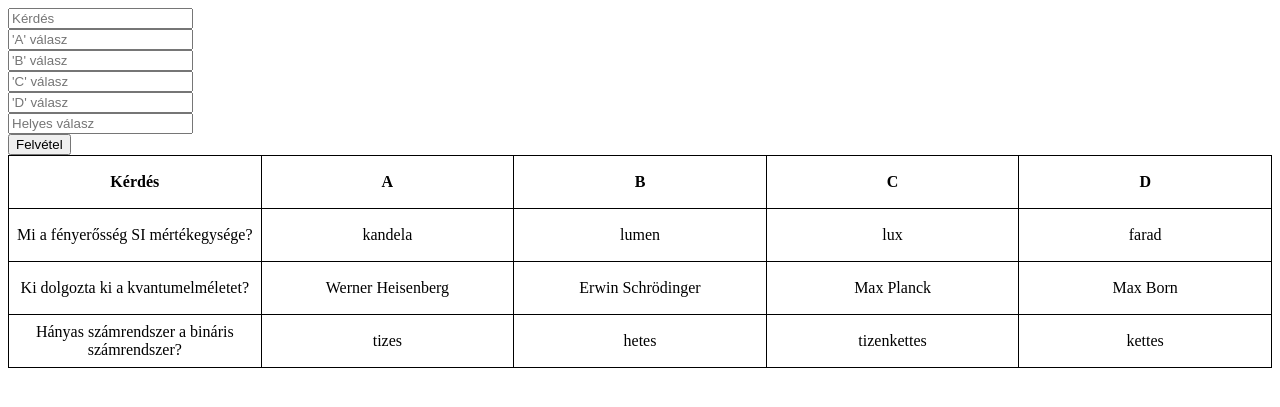
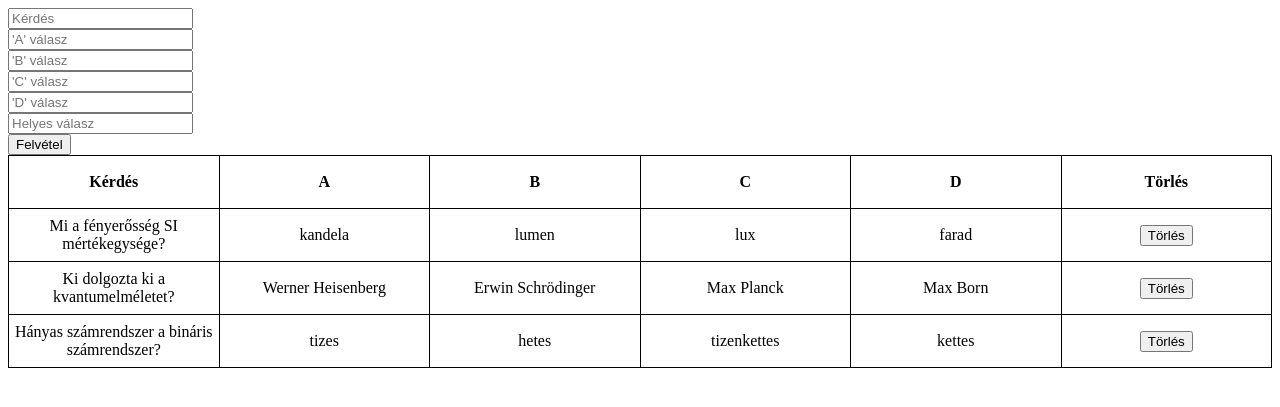
Before and after one commit to zsombornemeth99/PHPQuiz, a PHP site: page / in a window 1280 px wide. Shown: the top 407 px of the page. Run offline with PHP 8.4, Linux system fonts and the light colour scheme; data comes from the database, SQL or seed files in the repository.

Commit message:
javítás 2.

```diff
--- a/index.php
+++ b/index.php
@@ -67,22 +67,55 @@ if (isset($_POST["action"]) && $_POST["action"] == "cmd_insert") {
 
 /* FELVÉTEL VÉGE */
 
+//Törlés
+
+if (isset($_POST["action"]) && $_POST["action"] == "cmd_delete")
+{
+    $sql="DELETE FROM quiz WHERE kerdes_id= ".$_POST['input_id'];
+    if (mysqli_query($conn, $sql)) {
+        echo "Sikeres törlés!";
+    } else {
+        echo "Sikertelen törlés!";
+    }
+}
+
+//Törlés vége
+
 /* LISTÁZÁS KEZDETE */
 
 $sql = "SELECT * FROM quiz";
 $result = mysqli_query($conn, $sql);
 if (mysqli_num_rows($result) > 0)
 {
-    echo "<table><tr><th>Kérdés</th><th>A</th><th>B</th><th>C</th><th>D</th></tr>";
+    echo "<table><tr><th>Kérdés</th><th>A</th><th>B</th><th>C</th><th>D</th><th>Törlés</th></tr>";
     while($row = mysqli_fetch_assoc($result))
     {
-        echo "<tr>".
-          "<td>".$row['kerdes']."</td>".
-          "<td>".$row['valasz_A']."</td>".
-          "<td>".$row['valasz_B']."</td>".
-          "<td>".$row['valasz_C']."</td>".
-          "<td>".$row['valasz_D']."</td>".
-        "</tr>";
+        echo "<tr>"; ?>
+          <td><?php echo $row['kerdes']; ?></td>
+          <td id='<?php echo 'valaszA'.$row['kerdes_id']; ?>' style="cursor: pointer;" onclick="helyesE('<?php echo $row['valasz_A']; ?>', '<?php echo $row['helyes']; ?>', '<?php echo 'valaszA'.$row['kerdes_id']; ?>')"><?php echo $row['valasz_A']; ?></td>
+          <td id='<?php echo 'valaszB'.$row['kerdes_id']; ?>' style="cursor: pointer;" onclick="helyesE('<?php echo $row['valasz_B']; ?>', '<?php echo $row['helyes']; ?>', '<?php echo 'valaszB'.$row['kerdes_id']; ?>')"><?php echo $row['valasz_B']; ?></td>
+          <td id='<?php echo 'valaszC'.$row['kerdes_id']; ?>' style="cursor: pointer;" onclick="helyesE('<?php echo $row['valasz_C']; ?>', '<?php echo $row['helyes']; ?>', '<?php echo 'valaszC'.$row['kerdes_id']; ?>')"><?php echo $row['valasz_C']; ?></td>
+          <td id='<?php echo 'valaszD'.$row['kerdes_id']; ?>' style="cursor: pointer;" onclick="helyesE('<?php echo $row['valasz_D']; ?>', '<?php echo $row['helyes']; ?>', '<?php echo 'valaszD'.$row['kerdes_id']; ?>')"><?php echo $row['valasz_D']; ?></td>
+            <script>
+                function helyesE(valasz, helyesvalasz, id) {
+                    if (valasz == helyesvalasz) {
+                        document.getElementById(id).style.backgroundColor = "green";
+                        document.getElementById(id).style.color = "white";
+                    } else {
+                        document.getElementById(id).style.backgroundColor = "red";
+                        document.getElementById(id).style.color = "white";
+                    }
+                    setTimeout(function(){ document.getElementById(id).style.backgroundColor = "white"; }, 500);
+                    setTimeout(function(){ document.getElementById(id).style.color = "black"; }, 500);
+                }
+            </script>
+        <td><form method="POST">
+          <input type="hidden" name="input_id" value="<?php echo $row['kerdes_id']; ?>">
+          <input type="hidden" name="action" value="cmd_delete">
+          <input type="submit" value="Törlés">
+        </form>
+        </td> <?php
+        echo "</tr>";
     }
     echo "</table>";
 
```
